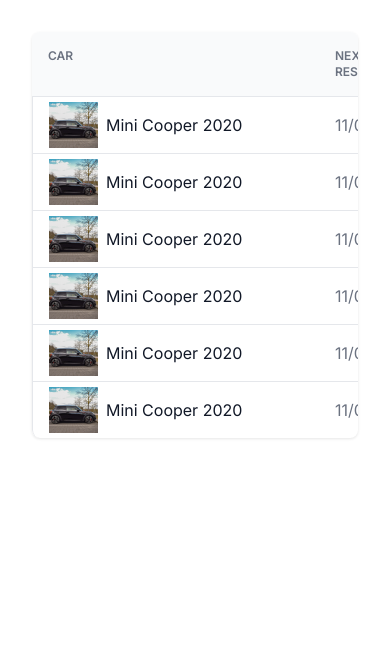
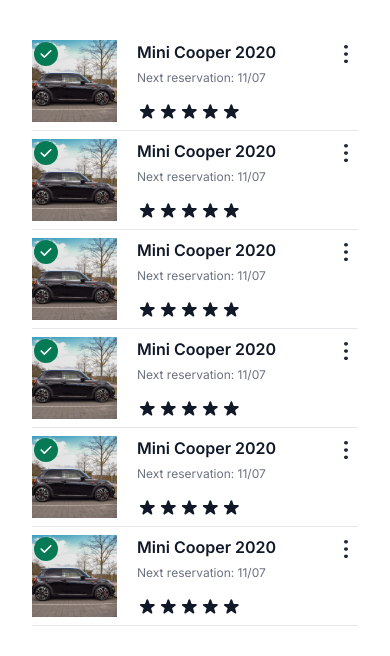
Before and after one commit to gguilhermelopes/jet-solucoes-web-frontend-test, a Next.js app: page / in a window 390 px wide. Shown: the top 656 px of the page. Built offline with nearby package versions, Linux system fonts and the light colour scheme.

Commit message:
feat: mobile styles

```diff
--- a/src/components/UI/Star.tsx
+++ b/src/components/UI/Star.tsx
@@ -1,5 +1,6 @@
 const Star = () => {
   return (
+    <span>
       <svg
         width="21"
         height="20"
@@ -12,6 +13,7 @@
           fill="#111928"
         />
       </svg>
+    </span>
   );
 };
 
--- /dev/null
+++ b/src/components/UI/mobile/IndicatorAvailable.tsx
@@ -0,0 +1,21 @@
+const IndicatorAvailable = () => {
+  return (
+    <svg
+      width="24"
+      height="24"
+      viewBox="0 0 24 24"
+      fill="none"
+      xmlns="http://www.w3.org/2000/svg"
+    >
+      <circle cx="12" cy="12" r="12" fill="#057A55" />
+      <path
+        fillRule="evenodd"
+        clipRule="evenodd"
+        d="M17.3657 8.2344C17.5157 8.38442 17.5999 8.58787 17.5999 8.8C17.5999 9.01213 17.5157 9.21557 17.3657 9.3656L10.9657 15.7656C10.8157 15.9156 10.6122 15.9998 10.4001 15.9998C10.188 15.9998 9.9845 15.9156 9.83448 15.7656L6.63448 12.5656C6.48876 12.4147 6.40812 12.2126 6.40994 12.0029C6.41177 11.7931 6.4959 11.5925 6.64423 11.4441C6.79255 11.2958 6.9932 11.2117 7.20296 11.2099C7.41272 11.208 7.6148 11.2887 7.76568 11.4344L10.4001 14.0688L16.2345 8.2344C16.3845 8.08442 16.588 8.00017 16.8001 8.00017C17.0122 8.00017 17.2157 8.08442 17.3657 8.2344Z"
+        fill="white"
+      />
+    </svg>
+  );
+};
+
+export default IndicatorAvailable;
--- a/src/components/data-table/TableItem.tsx
+++ b/src/components/data-table/TableItem.tsx
@@ -4,7 +4,7 @@
 import AvailableBadge from "@/components/UI/AvailableBadge";
 import Rating from "../UI/Rating";
 
-type TableItemProps = {
+export type TableItemProps = {
   imageURL: string;
   label: string;
   reservation: string;
--- a/src/components/data-table/Title.tsx
+++ b/src/components/data-table/Title.tsx
@@ -4,7 +4,7 @@
 
 const Title = ({ title }: TitleProps) => {
   return (
-    <div className="text-gray-500 text-xs font-semibold uppercase p-4 border-b border-gray-200 bg-gray-50">
+    <div className="flex items-center text-gray-500 text-xs font-semibold uppercase p-4 border-b border-gray-200 bg-gray-50">
       {title}
     </div>
   );
--- a/src/components/data-table/index.tsx
+++ b/src/components/data-table/index.tsx
@@ -1,12 +1,18 @@
 import MainTitle from "./MainTitle";
 import TableItems from "./TableItems";
+import MobileDataTable from "./mobile";
 
 const DataTable = () => {
   return (
-    <section className="m-8 grid grid-cols-[287px_auto_auto_auto_91px] shadow-[0px_1px_3px_0px_rgba(0,0,0,0.1)] shadow-[0px_1px_2px_-1px_rgba(0,0,0,0.1)]; rounded-lg overflow-hidden">
-      <MainTitle />
-      <TableItems />
-    </section>
+    <>
+      <section className="m-8 hidden md:grid grid-cols-[287px_auto_auto_auto_91px] shadow-[0px_1px_3px_0px_rgba(0,0,0,0.1)] shadow-[0px_1px_2px_-1px_rgba(0,0,0,0.1)]; rounded-lg overflow-hidden ">
+        <MainTitle />
+        <TableItems />
+      </section>
+      <section className="m-8 md:hidden">
+        <MobileDataTable />
+      </section>
+    </>
   );
 };
 
--- /dev/null
+++ b/src/components/data-table/mobile/MobileDataTableItem.tsx
@@ -0,0 +1,46 @@
+import Image from "next/image";
+import { TableItemProps } from "../TableItem";
+import IndicatorAvailable from "@/components/UI/mobile/IndicatorAvailable";
+import Rating from "@/components/UI/Rating";
+import DotsVertical from "@/components/UI/DotsVertical";
+
+type MobileDataTableItemProps = Omit<TableItemProps, "isLast">;
+
+const MobileDataTableItem = ({
+  imageURL,
+  label,
+  reservation,
+  isAvailable,
+  rating,
+}: MobileDataTableItemProps) => {
+  return (
+    <div className="relative flex gap-5 py-2 border-b border-gray-200">
+      <Image
+        src={imageURL}
+        alt={`${label} image`}
+        width={85}
+        height={85}
+        className="object-cover"
+      />
+      {isAvailable && (
+        <span className="absolute top-[10px] left-[2px]">
+          <IndicatorAvailable />
+        </span>
+      )}
+      <div>
+        <h1 className="text-base font-semibold text-gray-900">{label}</h1>
+        <span className="text-xs font-normal text-gray-500">
+          Next reservation: {reservation}
+        </span>
+        <div className="flex mt-[14px]">
+          <Rating rating={rating} />
+        </div>
+      </div>
+      <span className="absolute top-[10px] right-0">
+        <DotsVertical />
+      </span>
+    </div>
+  );
+};
+
+export default MobileDataTableItem;
--- /dev/null
+++ b/src/components/data-table/mobile/index.tsx
@@ -0,0 +1,14 @@
+import { tableItemData } from "@/lib/table-item-data";
+import MobileDataTableItem from "./MobileDataTableItem";
+
+const MobileDataTable = () => {
+  return (
+    <>
+      {tableItemData.map((item) => (
+        <MobileDataTableItem key={item.id} {...item} />
+      ))}
+    </>
+  );
+};
+
+export default MobileDataTable;
--- a/tailwind.config.ts
+++ b/tailwind.config.ts
@@ -6,7 +6,11 @@
     "./src/components/**/*.{js,ts,jsx,tsx,mdx}",
     "./src/app/**/*.{js,ts,jsx,tsx,mdx}",
   ],
-
+  theme: {
+    screens: {
+      md: "810px",
+    },
+  },
   plugins: [],
 };
 export default config;
```
Also changed, not shown: public/mini-cooper.png. Lines whose indentation alone changed are shown as unchanged.
